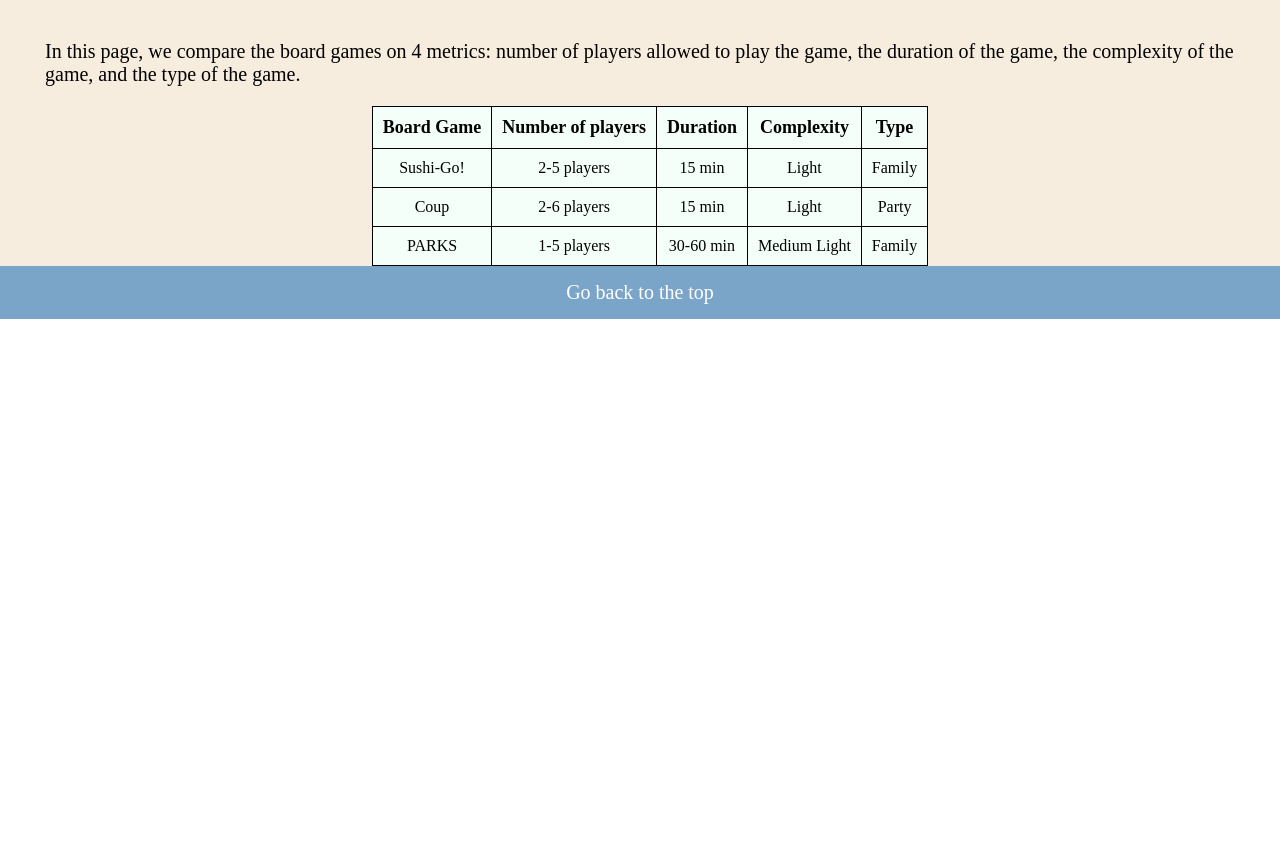
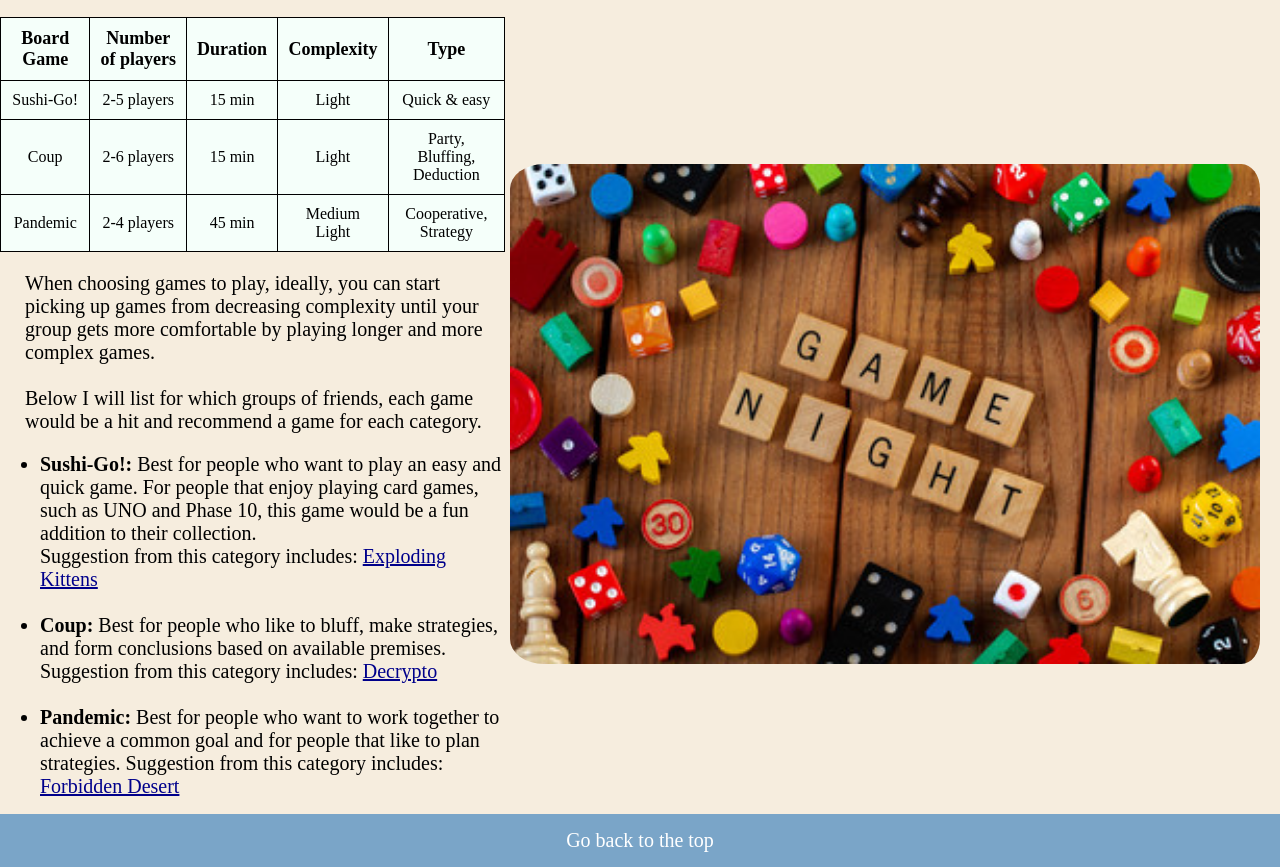
Before and after one commit to isaguimet/A1-board-games-website, a plain HTML site: page compareBoardGames.html in a window 1280 px wide. Shown: the part 536-1403 px from the top of the page. Before the commit the page ends 855 px from the top, so only its background shows below. Drawn offline with Linux system fonts and the light colour scheme.

Commit message:
Refactor css file to remove duplication of code

```diff
--- a/compareBoardGames.html
+++ b/compareBoardGames.html
@@ -8,10 +8,10 @@
 </head>
 <body>
     <div id="main-container">
-        <div class="banner-img-container">
+        <header class="banner-img-container">
             <img class="img-banner" alt="A background picture of board game components" src="images/boardGamesBanner.jpg">
             <h1 class="title-banner">Board Games Night</h1>
-        </div>
+        </header>
         <nav>
             <a href="index.html">Home</a>
             <a href="quickAndEasy.html">Quick & Easy</a>
@@ -19,14 +19,16 @@
             <a href="cooperative.html">Cooperative</a>
             <a href="compareBoardGames.html">Board Game Comparison</a>
         </nav>
-        <main>
-            <div class="page-title">
-                <h1>Board Game Comparison</h1>
-            </div>
+            <h1 class="page-title">Board Game Comparison</h1>
             <div>
                 <p>In this page, we compare the board games on 4 metrics: number of players allowed to play the game,
-                    the duration of the game, the complexity of the game, and the type of the game.</p>
+                    game duration, game complexity, and game type.
+                    Note: These games have been picked by me, Isabella Guimet, since these are the games that have been the
+                    most successful when hosting game nights at my house.
+                </p>
             </div>
+            <div class="game-container">
+                <div class="game-description-info">
                     <table>
                         <tr>
                             <th>Board Game</th>
@@ -40,24 +42,48 @@
                             <td>2-5 players</td>
                             <td>15 min</td>
                             <td>Light</td>
-                    <td>Family</td>
+                            <td>Quick & easy</td>
                         </tr>
                         <tr>
                             <td>Coup</td>
                             <td>2-6 players</td>
                             <td>15 min</td>
                             <td>Light</td>
-                    <td>Party</td>
+                            <td>Party, Bluffing, Deduction</td>
                         </tr>
                         <tr>
-                    <td>PARKS</td>
-                    <td>1-5 players</td>
-                    <td>30-60 min</td>
+                            <td>Pandemic</td>
+                            <td>2-4 players</td>
+                            <td>45 min</td>
                             <td>Medium Light</td>
-                    <td>Family</td>
+                            <td>Cooperative, Strategy</td>
                         </tr>
                     </table>
-        </main>
+                    <p>When choosing games to play, ideally, you can start picking up games from decreasing complexity until your group gets
+                        more comfortable by playing longer and more complex games.
+                        <br><br>
+                        Below I will list for which groups of friends, each game would be a hit
+                        and recommend a game for each category.</p>
+                    <ul>
+                        <li><b>Sushi-Go!:</b> Best for people who want to play an easy and quick game. For people that enjoy playing card games,
+                            such as UNO and Phase 10, this game would be a fun addition to their collection.<br>
+                            Suggestion from this category includes:
+                            <a class="game-suggestions" href="https://www.explodingkittens.com/products/exploding-kittens-original-edition">Exploding Kittens</a><br><br>
+                        </li>
+                        <li><b>Coup:</b> Best for people who like to bluff, make strategies, and form conclusions based on available premises.<br>
+                            Suggestion from this category includes:
+                            <a class="game-suggestions" href="https://www.scorpionmasque.com/en/decrypto">Decrypto</a><br><br>
+                        </li>
+                        <li><b>Pandemic:</b> Best for people who want to work together to achieve a common goal and for people that like to plan strategies.
+                            Suggestion from this category includes:
+                            <a class="game-suggestions" href="https://gamewright.com/product/Forbidden-Desert">Forbidden Desert</a>
+                        </li>
+                    </ul>
+                </div>
+                <div class="game-picture">
+                    <img class="page-images" alt="a picture of the game components of a game night" src="images/gameNightPieces.jpg">
+                </div>
+            </div>
         <footer>
             <a href="#main-container">Go back to the top</a>
         </footer>
```
Also changed, not shown: cooperative.html (+4 -5 lines), deduction.html (+4 -4 lines), index.html (+3 -3 lines), quickAndEasy.html (+4 -4 lines). Lines whose indentation alone changed are shown as unchanged.
